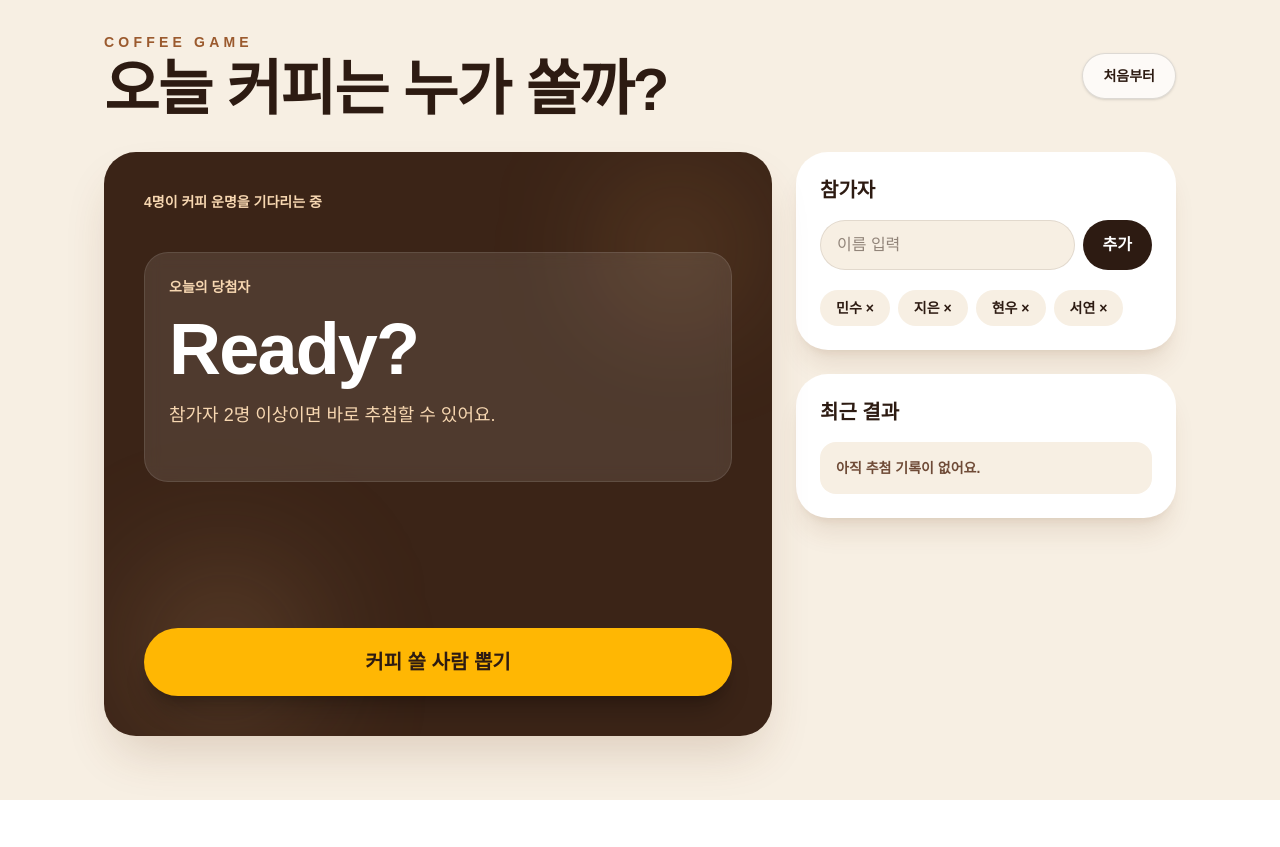
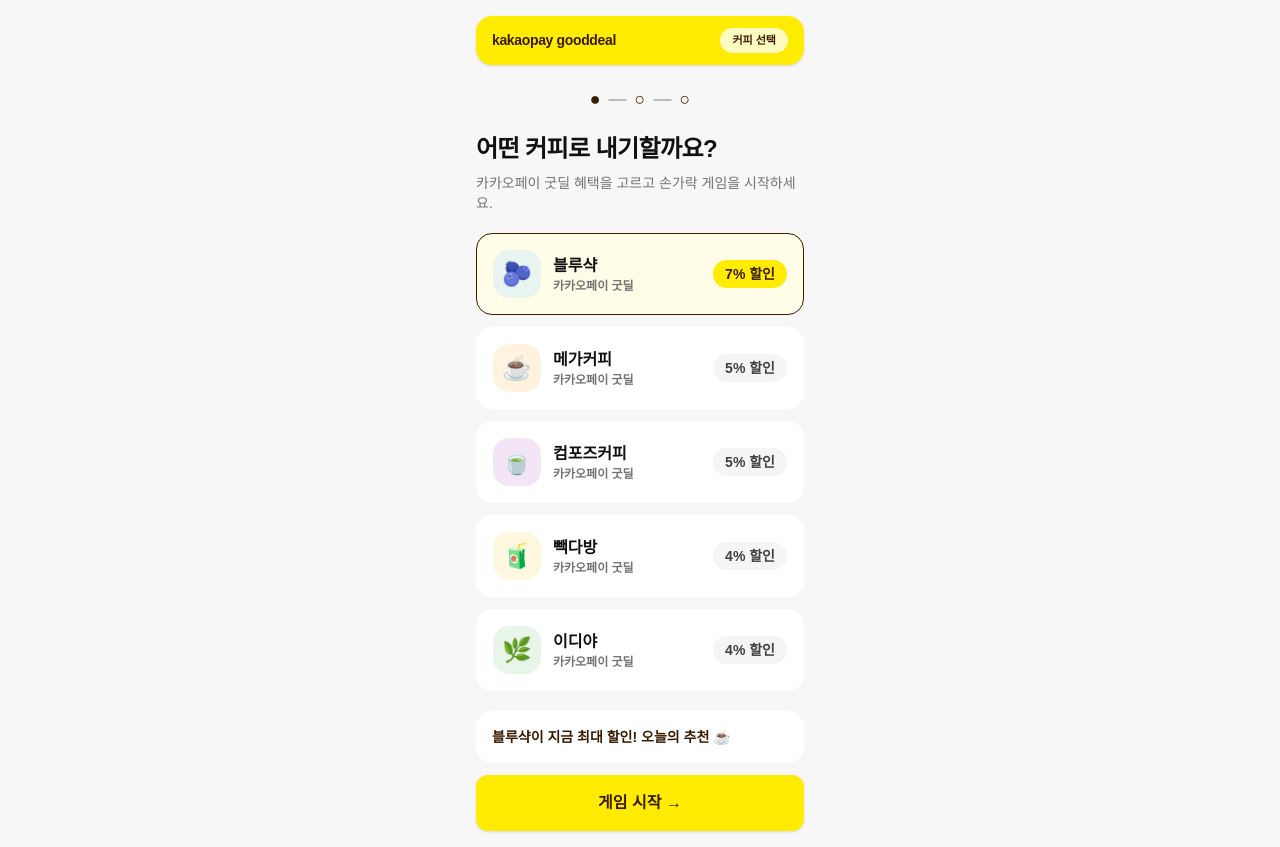
Before and after one commit to maven-wav/coffee-game, a Next.js app: page / in a window 1280 px wide. Before the commit the page ends 800 px from the top, so only its background shows below. Built offline with nearby package versions, Linux system fonts and the light colour scheme.

Commit message:
커피전체다시 배포

```diff
--- a/app/page.tsx
+++ b/app/page.tsx
@@ -1,228 +1,436 @@
 "use client";
 
-import { FormEvent, useMemo, useState } from "react";
+import { useCallback, useEffect, useMemo, useRef, useState } from "react";
 
-type DrawHistory = {
+type Step = "select" | "game" | "result";
+type TouchPoint = { x: number; y: number; color: string };
+type RingPoint = TouchPoint & {
   id: number;
-  winner: string;
-  participants: string[];
-  createdAt: string;
+  isWinner: boolean;
+  isDimmed: boolean;
 };
 
-const starterNames = ["민수", "지은", "현우", "서연"];
+const CAFES = [
+  {
+    name: "블루샥",
+    icon: "🫐",
+    discount: 7,
+    bg: "#E8F4F0",
+    link: "https://link.kakaopay.com/u/payweb?bg_color=bg_grey&navigation=hide&url=https%3A%2F%2Fgood-deal-web.kakaopay.com%2Fpayment%2Fbrd-69cd09d9-47d86b-169a2d51fd%3FappType%3DKAKAOPAY%26f_referral_id%3DRC3571098572034610115%26isAuth%3Dfalse%26lockStatus%3Dfalse%26t_ch%3Dgooddeal-share&version=-492422463",
+  },
+  {
+    name: "메가커피",
+    icon: "☕",
+    discount: 5,
+    bg: "#FFF3E0",
+    link: "#",
+  },
+  {
+    name: "컴포즈커피",
+    icon: "🍵",
+    discount: 5,
+    bg: "#F3E5F5",
+    link: "#",
+  },
+  {
+    name: "빽다방",
+    icon: "🧃",
+    discount: 4,
+    bg: "#FFF8E1",
+    link: "#",
+  },
+  {
+    name: "이디야",
+    icon: "🌿",
+    discount: 4,
+    bg: "#E8F5E9",
+    link: "#",
+  },
+];
+
+const RING_COLORS = ["#FFEC00", "#3CB6E3", "#7ED557", "#FF6B9D", "#FF9F43"];
 
 export default function Home() {
-  const [participants, setParticipants] = useState<string[]>(starterNames);
-  const [name, setName] = useState("");
-  const [winner, setWinner] = useState<string | null>(null);
-  const [history, setHistory] = useState<DrawHistory[]>([]);
-  const [isDrawing, setIsDrawing] = useState(false);
+  const [step, setStep] = useState<Step>("select");
+  const [selectedCafeIndex, setSelectedCafeIndex] = useState(0);
+  const [rings, setRings] = useState<RingPoint[]>([]);
+  const [gameStatus, setGameStatus] = useState<"idle" | "counting" | "picked">(
+    "idle",
+  );
 
-  const canDraw = participants.length >= 2 && !isDrawing;
+  const gameZoneRef = useRef<HTMLDivElement | null>(null);
+  const touchesRef = useRef<Map<number, RingPoint>>(new Map());
+  const selectTimerRef = useRef<number | null>(null);
+  const resultTimerRef = useRef<number | null>(null);
+  const colorIndexRef = useRef(0);
+  const hasPickedRef = useRef(false);
 
-  const participantSummary = useMemo(() => {
-    if (participants.length === 0) {
-      return "아직 참가자가 없어요";
+  const selectedCafe = CAFES[selectedCafeIndex];
+  const activeTouchCount = rings.length;
+
+  const statusBadge = useMemo(() => {
+    if (step === "select") {
+      return "커피 선택";
     }
 
-    return `${participants.length}명이 커피 운명을 기다리는 중`;
-  }, [participants.length]);
+    if (step === "game") {
+      return `${selectedCafe.name} ${selectedCafe.discount}%`;
+    }
 
-  function addParticipant(event: FormEvent<HTMLFormElement>) {
-    event.preventDefault();
+    return "결제 연결";
+  }, [selectedCafe.discount, selectedCafe.name, step]);
 
-    const nextName = name.trim();
-    if (!nextName || participants.includes(nextName)) {
-      setName("");
+  const gameStatusText = useMemo(() => {
+    if (gameStatus === "picked") {
+      return "🎉 선택 완료!";
+    }
+
+    if (activeTouchCount >= 2) {
+      return `${activeTouchCount}명 참가 중 · 잠시 후 선택됩니다...`;
+    }
+
+    return "손가락을 올리면 자동으로 선택됩니다";
+  }, [activeTouchCount, gameStatus]);
+
+  const clearSelectTimer = useCallback(() => {
+    if (selectTimerRef.current) {
+      window.clearTimeout(selectTimerRef.current);
+      selectTimerRef.current = null;
+    }
+  }, []);
+
+  const clearResultTimer = useCallback(() => {
+    if (resultTimerRef.current) {
+      window.clearTimeout(resultTimerRef.current);
+      resultTimerRef.current = null;
+    }
+  }, []);
+
+  const syncRings = useCallback(() => {
+    setRings(Array.from(touchesRef.current.values()));
+  }, []);
+
+  const resetTouchGame = useCallback(() => {
+    clearSelectTimer();
+    clearResultTimer();
+    touchesRef.current.clear();
+    colorIndexRef.current = 0;
+    hasPickedRef.current = false;
+    setRings([]);
+    setGameStatus("idle");
+  }, [clearResultTimer, clearSelectTimer]);
+
+  const pickWinner = useCallback(() => {
+    const touchEntries = Array.from(touchesRef.current.entries());
+
+    if (touchEntries.length < 2 || hasPickedRef.current) {
       return;
     }
 
-    setParticipants((current) => [...current, nextName]);
-    setName("");
-    setWinner(null);
-  }
+    clearSelectTimer();
+    hasPickedRef.current = true;
 
-  function removeParticipant(targetName: string) {
-    setParticipants((current) => current.filter((item) => item !== targetName));
-    setWinner((currentWinner) =>
-      currentWinner === targetName ? null : currentWinner,
-    );
-  }
+    const [winnerId] =
+      touchEntries[Math.floor(Math.random() * touchEntries.length)];
 
-  function drawCoffeeBuyer() {
-    if (!canDraw) {
+    touchesRef.current.forEach((point, id) => {
+      touchesRef.current.set(id, {
+        ...point,
+        color: id === winnerId ? "#FFEC00" : point.color,
+        isWinner: id === winnerId,
+        isDimmed: id !== winnerId,
+      });
+    });
+
+    syncRings();
+    setGameStatus("picked");
+
+    resultTimerRef.current = window.setTimeout(() => {
+      setStep("result");
+    }, 800);
+  }, [clearSelectTimer, syncRings]);
+
+  const schedulePickWinner = useCallback(() => {
+    clearSelectTimer();
+
+    if (touchesRef.current.size >= 2 && !hasPickedRef.current) {
+      setGameStatus("counting");
+      selectTimerRef.current = window.setTimeout(pickWinner, 1800);
       return;
     }
 
-    setIsDrawing(true);
-    setWinner(null);
+    setGameStatus("idle");
+  }, [clearSelectTimer, pickWinner]);
 
-    window.setTimeout(() => {
-      const selected =
-        participants[Math.floor(Math.random() * participants.length)];
-      const createdAt = new Intl.DateTimeFormat("ko-KR", {
-        hour: "2-digit",
-        minute: "2-digit",
-      }).format(new Date());
-
-      setWinner(selected);
-      setHistory((current) => [
-        {
-          id: Date.now(),
-          winner: selected,
-          participants,
-          createdAt,
-        },
-        ...current.slice(0, 4),
-      ]);
-      setIsDrawing(false);
-    }, 900);
+  useEffect(() => {
+    if (step !== "game") {
+      return;
     }
 
-  function resetGame() {
-    setParticipants(starterNames);
-    setWinner(null);
-    setHistory([]);
-    setName("");
-    setIsDrawing(false);
+    const gameZone = gameZoneRef.current;
+    if (!gameZone) {
+      return;
+    }
+
+    function handleTouchStart(event: TouchEvent) {
+      event.preventDefault();
+
+      if (hasPickedRef.current || !gameZone) {
+        return;
+      }
+
+      const rect = gameZone.getBoundingClientRect();
+
+      for (const touch of Array.from(event.changedTouches)) {
+        const color = RING_COLORS[colorIndexRef.current % RING_COLORS.length];
+        colorIndexRef.current += 1;
+
+        touchesRef.current.set(touch.identifier, {
+          id: touch.identifier,
+          x: touch.clientX - rect.left,
+          y: touch.clientY - rect.top,
+          color,
+          isWinner: false,
+          isDimmed: false,
+        });
+      }
+
+      syncRings();
+      schedulePickWinner();
+    }
+
+    function handleTouchEnd(event: TouchEvent) {
+      event.preventDefault();
+
+      if (hasPickedRef.current) {
+        return;
+      }
+
+      for (const touch of Array.from(event.changedTouches)) {
+        touchesRef.current.delete(touch.identifier);
+      }
+
+      syncRings();
+      schedulePickWinner();
+    }
+
+    gameZone.addEventListener("touchstart", handleTouchStart, {
+      passive: false,
+    });
+    gameZone.addEventListener("touchend", handleTouchEnd, { passive: false });
+
+    return () => {
+      gameZone.removeEventListener("touchstart", handleTouchStart);
+      gameZone.removeEventListener("touchend", handleTouchEnd);
+    };
+  }, [schedulePickWinner, step, syncRings]);
+
+  useEffect(() => {
+    return () => {
+      clearSelectTimer();
+      clearResultTimer();
+    };
+  }, [clearResultTimer, clearSelectTimer]);
+
+  function startGame() {
+    resetTouchGame();
+    setStep("game");
+  }
+
+  function restart() {
+    resetTouchGame();
+    setSelectedCafeIndex(0);
+    setStep("select");
   }
 
   return (
-    <main className="min-h-screen bg-[#f7efe3] text-[#2d1b12]">
-      <section className="mx-auto flex min-h-screen w-full max-w-6xl flex-col px-5 py-8 sm:px-8 lg:px-10">
-        <header className="flex flex-col gap-4 sm:flex-row sm:items-center sm:justify-between">
-          <div>
-            <p className="mb-2 text-sm font-bold uppercase tracking-[0.3em] text-[#9b5a2e]">
-              Coffee Game
+    <main className="min-h-dvh bg-[#F7F7F7] text-[#111111]">
+      <section className="mx-auto flex min-h-dvh w-full max-w-[360px] flex-col px-4 py-4">
+        <header className="flex items-center justify-between rounded-2xl bg-[#FFEC00] px-4 py-3 text-[#3A1D00] shadow-sm">
+          <p className="text-sm font-black tracking-tight">
+            kakaopay gooddeal
           </p>
-            <h1 className="text-4xl font-black tracking-tight sm:text-6xl">
-              오늘 커피는 누가 쏠까?
+          <span className="rounded-full bg-white/75 px-3 py-1 text-[11px] font-bold">
+            {statusBadge}
+          </span>
+        </header>
+
+        <div className="flex justify-center py-5 text-lg font-black text-[#3A1D00]">
+          {step === "select" ? "●" : "○"}
+          <span className="px-2 text-[#B8B8B8]">—</span>
+          {step === "game" ? "●" : "○"}
+          <span className="px-2 text-[#B8B8B8]">—</span>
+          {step === "result" ? "●" : "○"}
+        </div>
+
+        {step === "select" && (
+          <div className="flex flex-1 flex-col">
+            <div className="mb-5">
+              <h1 className="text-2xl font-black tracking-tight">
+                어떤 커피로 내기할까요?
               </h1>
+              <p className="mt-2 text-sm font-medium text-neutral-500">
+                카카오페이 굿딜 혜택을 고르고 손가락 게임을 시작하세요.
+              </p>
+            </div>
+
+            <div className="space-y-3">
+              {CAFES.map((cafe, index) => {
+                const isSelected = selectedCafeIndex === index;
+
+                return (
+                  <button
+                    key={cafe.name}
+                    type="button"
+                    onClick={() => setSelectedCafeIndex(index)}
+                    className={`flex w-full items-center gap-3 rounded-2xl border p-4 text-left transition active:scale-[0.99] ${
+                      isSelected
+                        ? "border-[#3A1D00] bg-[#FFFDE7]"
+                        : "border-transparent bg-white"
+                    }`}
+                  >
+                    <span
+                      className="grid h-12 w-12 shrink-0 place-items-center rounded-2xl text-2xl"
+                      style={{ backgroundColor: cafe.bg }}
+                    >
+                      {cafe.icon}
+                    </span>
+                    <span className="min-w-0 flex-1">
+                      <span className="block text-base font-black">
+                        {cafe.name}
+                      </span>
+                      <span className="block text-xs font-semibold text-neutral-500">
+                        카카오페이 굿딜
+                      </span>
+                    </span>
+                    <span
+                      className={`rounded-full px-3 py-1 text-sm font-black ${
+                        cafe.name === "블루샥"
+                          ? "bg-[#FFEC00] text-[#3A1D00]"
+                          : "bg-neutral-100 text-neutral-700"
+                      }`}
+                    >
+                      {cafe.discount}% 할인
+                    </span>
+                  </button>
+                );
+              })}
+            </div>
+
+            <div className="mt-auto pt-5">
+              <div className="mb-3 rounded-2xl bg-white p-4 text-sm font-bold text-[#3A1D00]">
+                블루샥이 지금 최대 할인! 오늘의 추천 ☕
               </div>
               <button
                 type="button"
-            onClick={resetGame}
-            className="rounded-full border border-[#2d1b12]/15 bg-white/70 px-5 py-3 text-sm font-bold shadow-sm transition hover:-translate-y-0.5 hover:bg-white"
+                onClick={startGame}
+                className="w-full rounded-xl bg-[#FFEC00] px-5 py-4 text-base font-black text-[#3A1D00] shadow-sm transition active:scale-[0.99]"
               >
-            처음부터
+                게임 시작 →
               </button>
-        </header>
+            </div>
+          </div>
+        )}
 
-        <div className="grid flex-1 gap-6 py-8 lg:grid-cols-[1fr_380px]">
-          <section className="relative overflow-hidden rounded-[2rem] bg-[#3b2417] p-6 text-white shadow-2xl shadow-[#6f3c18]/20 sm:p-10">
-            <div className="absolute right-8 top-8 h-32 w-32 rounded-full bg-[#f7b267]/20 blur-3xl" />
-            <div className="absolute bottom-0 left-8 h-44 w-44 rounded-full bg-[#d4a373]/20 blur-3xl" />
-
-            <div className="relative z-10 flex h-full flex-col justify-between gap-10">
-              <div>
-                <p className="text-sm font-semibold text-[#f7d7b1]">
-                  {participantSummary}
-                </p>
-                <div className="mt-10 rounded-[1.5rem] border border-white/10 bg-white/10 p-6 backdrop-blur">
-                  <p className="text-sm font-semibold text-[#f7d7b1]">
-                    오늘의 당첨자
-                  </p>
-                  <div className="mt-4 min-h-36">
-                    {isDrawing ? (
-                      <div className="flex h-36 items-center justify-center">
-                        <div className="h-20 w-20 animate-spin rounded-full border-8 border-[#f7d7b1]/20 border-t-[#f7d7b1]" />
-                      </div>
-                    ) : winner ? (
-                      <div>
-                        <p className="text-6xl font-black tracking-tight sm:text-8xl">
-                          {winner}
-                        </p>
-                        <p className="mt-4 text-lg text-[#f7d7b1]">
-                          축하합니다. 오늘 커피는 시원하게 한 잔 쏘기!
+        {step === "game" && (
+          <div className="flex flex-1 flex-col">
+            <div className="mb-4 text-center">
+              <h1 className="text-2xl font-black tracking-tight">
+                손가락 내기 게임
+              </h1>
+              <p className="mt-2 text-sm font-medium text-neutral-500">
+                Chwazi처럼 모두 동시에 화면을 눌러주세요.
               </p>
             </div>
-                    ) : (
-                      <div>
-                        <p className="text-5xl font-black tracking-tight sm:text-7xl">
-                          Ready?
-                        </p>
-                        <p className="mt-4 text-lg text-[#f7d7b1]">
-                          참가자 2명 이상이면 바로 추첨할 수 있어요.
+
+            <div
+              ref={gameZoneRef}
+              className="relative grid aspect-[9/10] w-full overflow-hidden rounded-2xl bg-[#0F0F20]"
+              style={{ touchAction: "none" }}
+            >
+              <div
+                className={`pointer-events-none m-auto px-8 text-center text-lg font-black leading-snug text-white transition-opacity ${
+                  activeTouchCount > 0 ? "opacity-0" : "opacity-100"
+                }`}
+              >
+                모두 손가락을 화면에 올려주세요
+              </div>
+
+              {rings.map((ring) => (
+                <div
+                  key={ring.id}
+                  className="pointer-events-none absolute rounded-full transition-all duration-300"
+                  style={{
+                    left: ring.x,
+                    top: ring.y,
+                    width: ring.isWinner ? 90 : 72,
+                    height: ring.isWinner ? 90 : 72,
+                    border: `4px solid ${
+                      ring.isWinner ? "#FFEC00" : ring.color
+                    }`,
+                    opacity: ring.isDimmed ? 0.18 : 1,
+                    transform: "translate(-50%, -50%)",
+                    boxShadow: ring.isWinner
+                      ? "0 0 32px rgba(255, 236, 0, 0.75)"
+                      : "0 0 18px rgba(255, 255, 255, 0.15)",
+                  }}
+                />
+              ))}
+            </div>
+
+            <p className="mt-4 rounded-2xl bg-white px-4 py-4 text-center text-sm font-black text-[#3A1D00]">
+              {gameStatusText}
             </p>
           </div>
         )}
+
+        {step === "result" && (
+          <div className="flex flex-1 flex-col justify-center">
+            <article className="rounded-2xl bg-white p-6 text-center shadow-sm">
+              <div
+                className="mx-auto grid h-24 w-24 place-items-center rounded-[2rem] text-6xl"
+                style={{ backgroundColor: selectedCafe.bg }}
+              >
+                {selectedCafe.icon}
               </div>
+
+              <div className="mt-6 inline-flex rounded-full bg-[#FFEC00] px-4 py-2 text-sm font-black text-[#3A1D00]">
+                {selectedCafe.name} {selectedCafe.discount}% 당첨!
               </div>
-              </div>
+
+              <h1 className="mt-5 text-2xl font-black tracking-tight">
+                커피 한 잔 쏘는 날이에요 ☕
+              </h1>
+              <p className="mt-3 text-sm font-medium leading-6 text-neutral-500">
+                카카오페이가 {selectedCafe.discount}% 할인으로 조금 더 달게
+                만들어드릴게요
+              </p>
+
+              <a
+                href={selectedCafe.link}
+                className="mt-7 block w-full rounded-xl bg-[#FFEC00] px-5 py-4 text-sm font-black leading-5 text-[#3A1D00] transition active:scale-[0.99]"
+              >
+                굿딜로 {selectedCafe.name} {selectedCafe.discount}% 할인받고
+                결제하기
+              </a>
 
               <button
                 type="button"
-                onClick={drawCoffeeBuyer}
-                disabled={!canDraw}
-                className="rounded-full bg-[#ffb703] px-8 py-5 text-xl font-black text-[#2d1b12] shadow-xl shadow-black/20 transition hover:-translate-y-1 hover:bg-[#ffc83d] disabled:cursor-not-allowed disabled:opacity-50 disabled:hover:translate-y-0"
+                className="mt-3 w-full rounded-xl bg-neutral-200 px-5 py-4 text-sm font-black text-neutral-800 transition active:scale-[0.99]"
               >
-                {isDrawing ? "추첨 중..." : "커피 쏠 사람 뽑기"}
+                카카오페이로 송금 요청하기
               </button>
+
+              <button
+                type="button"
+                onClick={restart}
+                className="mt-5 text-sm font-black text-neutral-500 underline underline-offset-4"
+              >
+                다시 하기
+              </button>
+            </article>
           </div>
-          </section>
-
-          <aside className="flex flex-col gap-6">
-            <section className="rounded-[2rem] bg-white p-6 shadow-xl shadow-[#6f3c18]/10">
-              <h2 className="text-xl font-black">참가자</h2>
-              <form onSubmit={addParticipant} className="mt-4 flex gap-2">
-                <input
-                  value={name}
-                  onChange={(event) => setName(event.target.value)}
-                  placeholder="이름 입력"
-                  className="min-w-0 flex-1 rounded-full border border-[#2d1b12]/10 bg-[#f7efe3] px-4 py-3 outline-none transition focus:border-[#9b5a2e]"
-                />
-                <button
-                  type="submit"
-                  className="rounded-full bg-[#2d1b12] px-5 py-3 font-bold text-white transition hover:bg-[#4a2b1b]"
-                >
-                  추가
-                </button>
-              </form>
-
-              <div className="mt-5 flex flex-wrap gap-2">
-                {participants.map((participant) => (
-                  <button
-                    key={participant}
-                    type="button"
-                    onClick={() => removeParticipant(participant)}
-                    className="rounded-full bg-[#f7efe3] px-4 py-2 text-sm font-bold transition hover:bg-[#ead7bf]"
-                    title="클릭하면 참가자에서 제외됩니다"
-                  >
-                    {participant} ×
-                  </button>
-                ))}
-              </div>
-            </section>
-
-            <section className="rounded-[2rem] bg-white p-6 shadow-xl shadow-[#6f3c18]/10">
-              <h2 className="text-xl font-black">최근 결과</h2>
-              <div className="mt-4 space-y-3">
-                {history.length > 0 ? (
-                  history.map((item) => (
-                    <article
-                      key={item.id}
-                      className="rounded-2xl border border-[#2d1b12]/10 p-4"
-                    >
-                      <div className="flex items-center justify-between gap-3">
-                        <p className="text-lg font-black">{item.winner}</p>
-                        <time className="text-xs font-semibold text-[#9b5a2e]">
-                          {item.createdAt}
-                        </time>
-                      </div>
-                      <p className="mt-2 text-sm text-[#6f4b37]">
-                        {item.participants.join(", ")}
-                      </p>
-                    </article>
-                  ))
-                ) : (
-                  <p className="rounded-2xl bg-[#f7efe3] p-4 text-sm font-semibold text-[#6f4b37]">
-                    아직 추첨 기록이 없어요.
-                  </p>
         )}
-              </div>
-            </section>
-          </aside>
-        </div>
       </section>
     </main>
   );
```
Lines whose indentation alone changed are shown as unchanged.
